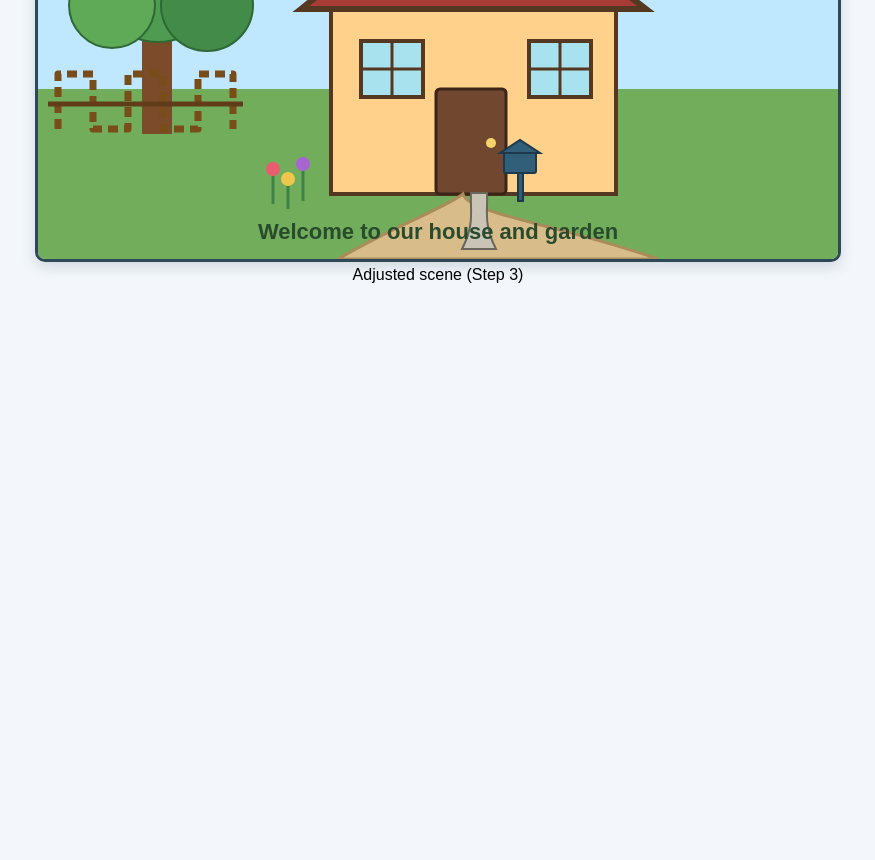
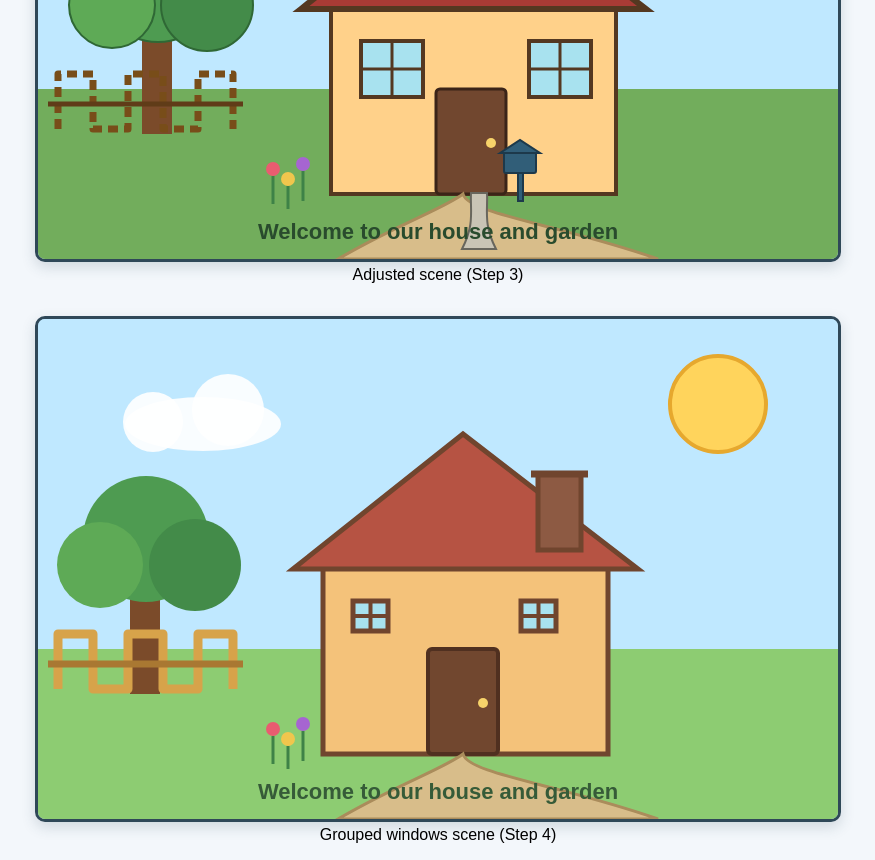
Before and after one commit to r1ceXD/T04-1, a plain HTML site: page index.html in a window 1280 px wide. Shown: the part 1380-2240 px from the top of the page, without its empty margins (202-1077 px from the left). Before the commit the page ends 1680 px from the top, so only its background shows below. Drawn offline with Linux system fonts and the light colour scheme.

Commit message:
refactor: add fourth SVG with windows grouped via <g> and positioned using translate [AI-assisted]

```diff
--- a/index.html
+++ b/index.html
@@ -313,5 +313,68 @@
     </svg>
     <figcaption>Adjusted scene (Step 3)</figcaption>
   </figure>
+
+  <figure id="scene-grouped-figure">
+    <svg id="scene-grouped" viewBox="0 0 800 500" role="img" aria-labelledby="scene-grouped-title scene-grouped-desc">
+      <title id="scene-grouped-title">A house and garden scene with grouped windows</title>
+      <desc id="scene-grouped-desc">The original garden scene with its two windows built from one reusable group.</desc>
+
+      <defs>
+        <!-- Grouping the frame and mullions lets both windows share one reusable shape. -->
+        <g id="window">
+          <rect x="0" y="0" width="35" height="30" fill="#a8e2ef" stroke="#70452e" stroke-width="5"></rect>
+          <line x1="17.5" y1="0" x2="17.5" y2="30" stroke="#70452e" stroke-width="4"></line>
+          <line x1="0" y1="15" x2="35" y2="15" stroke="#70452e" stroke-width="4"></line>
+        </g>
+      </defs>
+
+      <!-- Sky and grass -->
+      <rect x="0" y="0" width="800" height="330" fill="#bfe8ff"></rect>
+      <rect x="0" y="330" width="800" height="170" fill="#8dcc72"></rect>
+
+      <!-- Sun and cloud -->
+      <circle cx="680" cy="85" r="48" fill="#ffd45c" stroke="#e6a82e" stroke-width="4"></circle>
+      <ellipse cx="165" cy="105" rx="78" ry="27" fill="#ffffff" opacity="0.9"></ellipse>
+      <circle cx="115" cy="103" r="30" fill="#ffffff" opacity="0.9"></circle>
+      <circle cx="190" cy="91" r="36" fill="#ffffff" opacity="0.9"></circle>
+
+      <!-- Tree -->
+      <rect x="92" y="260" width="30" height="115" fill="#7b4b2a"></rect>
+      <circle cx="108" cy="220" r="63" fill="#4e9b51"></circle>
+      <circle cx="62" cy="246" r="43" fill="#5eaa56"></circle>
+      <circle cx="157" cy="246" r="46" fill="#438b49"></circle>
+
+      <!-- House body, roof, and chimney -->
+      <rect x="285" y="245" width="285" height="190" fill="#f4c27a" stroke="#70452e" stroke-width="5"></rect>
+      <polygon points="255,250 425,115 600,250" fill="#b65343" stroke="#70452e" stroke-width="5"></polygon>
+      <rect x="500" y="155" width="43" height="76" fill="#8d5a43" stroke="#70452e" stroke-width="5"></rect>
+      <line x1="493" y1="155" x2="550" y2="155" stroke="#70452e" stroke-width="7"></line>
+
+      <!-- Door and windows -->
+      <rect x="390" y="330" width="70" height="105" rx="4" fill="#71472f" stroke="#503020" stroke-width="4"></rect>
+      <circle cx="445" cy="384" r="5" fill="#f7d36a"></circle>
+      <!-- Translations retain the original windows' top-left positions. -->
+      <use href="#window" transform="translate(315 282)"></use>
+      <use href="#window" transform="translate(483 282)"></use>
+
+      <!-- Fence -->
+      <polyline points="20,370 20,315 55,315 55,370 90,370 90,315 125,315 125,370 160,370 160,315 195,315 195,370" fill="none" stroke="#d7a34a" stroke-width="9" stroke-linejoin="round"></polyline>
+      <line x1="10" y1="345" x2="205" y2="345" stroke="#a97832" stroke-width="7"></line>
+
+      <!-- Curved garden path -->
+      <path d="M 425 435 C 430 455, 520 465, 620 500 L 300 500 C 360 465, 405 450, 425 435 Z" fill="#d8bd8a" stroke="#aa8c5b" stroke-width="3"></path>
+
+      <!-- Flowers -->
+      <circle cx="235" cy="410" r="7" fill="#e95c70"></circle>
+      <circle cx="250" cy="420" r="7" fill="#f0c64d"></circle>
+      <circle cx="265" cy="405" r="7" fill="#a665d1"></circle>
+      <line x1="235" y1="417" x2="235" y2="445" stroke="#3e8247" stroke-width="3"></line>
+      <line x1="250" y1="427" x2="250" y2="450" stroke="#3e8247" stroke-width="3"></line>
+      <line x1="265" y1="412" x2="265" y2="442" stroke="#3e8247" stroke-width="3"></line>
+
+      <text x="400" y="480" text-anchor="middle" fill="#365b38" font-size="22" font-weight="bold">Welcome to our house and garden</text>
+    </svg>
+    <figcaption>Grouped windows scene (Step 4)</figcaption>
+  </figure>
 </body>
 </html>
```
